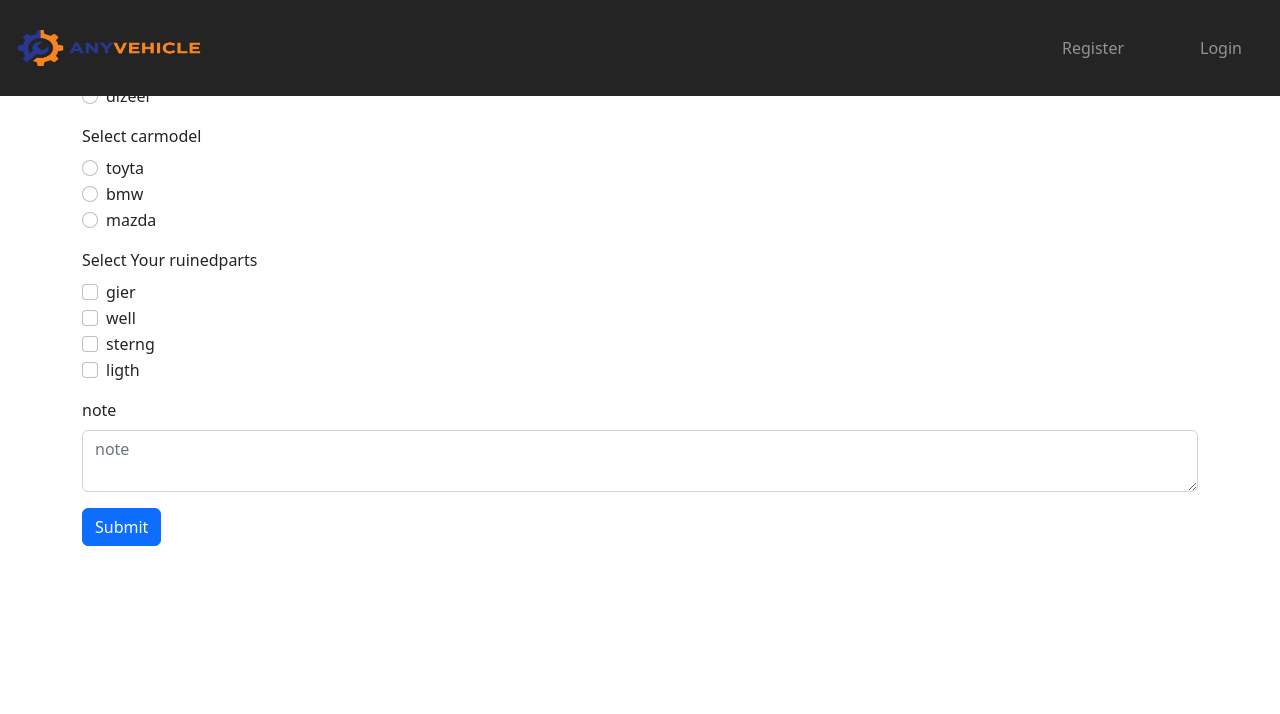
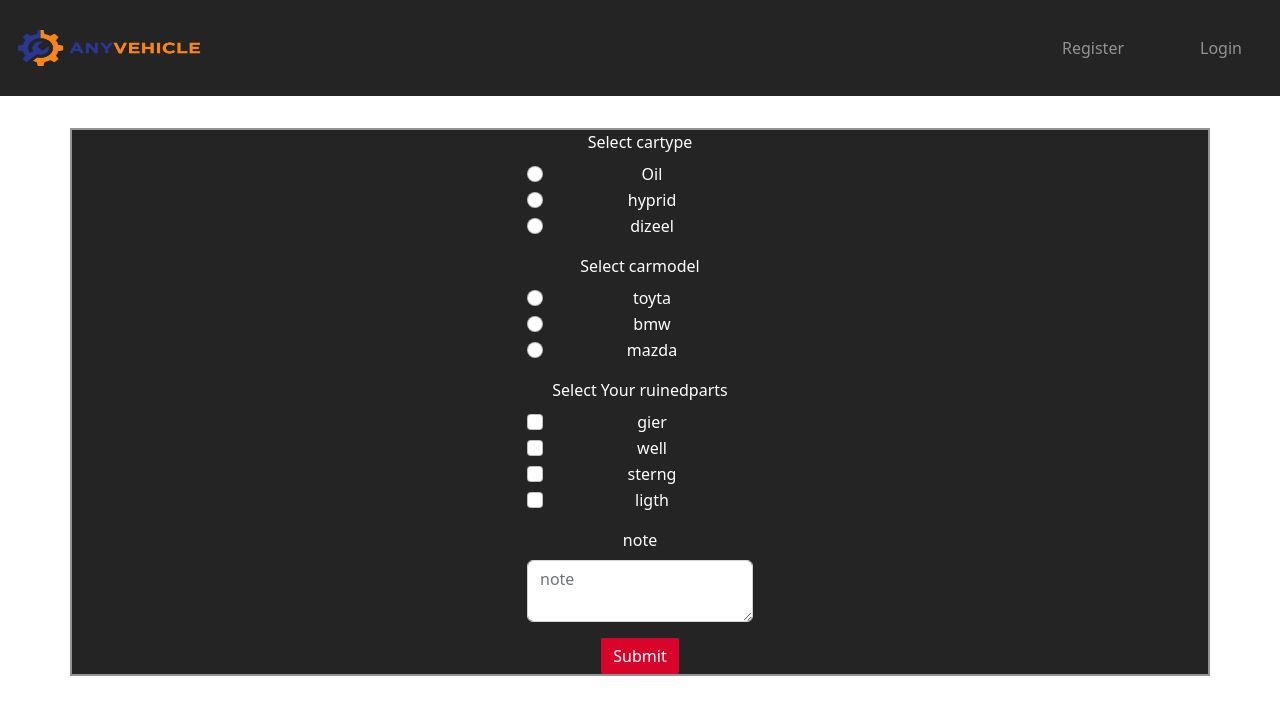
Before and after one commit to C5-jehadalhorany/ANYVEHICLE, a React (Create React App) app in the folder anycehicle-front/: page / in a window 1280 px wide. Shown: the top 714 px of the page. Built offline with nearby package versions, Linux system fonts and the light colour scheme.

Commit message:
add style and Eidt for register and test all of them

```diff
--- a/anycehicle-front/package.json
+++ b/anycehicle-front/package.json
@@ -12,6 +12,7 @@
     "react": "^18.2.0",
     "react-bootstrap": "^2.6.0",
     "react-dom": "^18.2.0",
+    "react-hook-form": "^7.39.5",
     "react-redux": "^8.0.5",
     "react-router-dom": "^6.4.3",
     "react-scripts": "5.0.1",
--- a/anycehicle-front/src/components/Maintenance/style.css
+++ b/anycehicle-front/src/components/Maintenance/style.css
@@ -1,13 +1,25 @@
-.ceniter {
+.container {
   display: flex;
   flex-direction: row;
   justify-content: center;
   align-items: center;
   text-align: center;
   justify-items: center;
+  margin-top: 10%;
+  border: 2px solid #939393;
+  background-color: #242424 ;
+  color: white;
 }
 
 .radios {
   display: flex;
   flex-direction: row;
 }
+.buttonlogin3{
+    background: #d90429;
+    border-radius: 2px;
+    color: #fff;
+    cursor: pointer;
+    border: none ;
+
+}
--- a/anycehicle-front/src/components/Navbar/style.css
+++ b/anycehicle-front/src/components/Navbar/style.css
@@ -51,7 +51,6 @@
   top: 0;
   width: 100%;
   height: 12vh;
-  /* background: linear-gradient(80deg, rgb(201, 152, 152), rgb(24, 24, 105)); */
   background: #242424;
 }
 
@@ -59,16 +58,3 @@
     color: white;
     border-bottom: solid 3px #f6d72d;
 }
-
-.logout:active,
-.logout:focus {
-  border-bottom-style: none;
-  border-color: #dadada;
-  box-shadow: rgba(0, 0, 0, .3) 0 3px 3px inset;
-  outline: 0;
-}
-
-.logout:hover {
-  border-bottom-style: none;
-  border-color: #dadada;
-}
```
Also changed, not shown: 2 other files (tests, documents, lock files or other folders).
